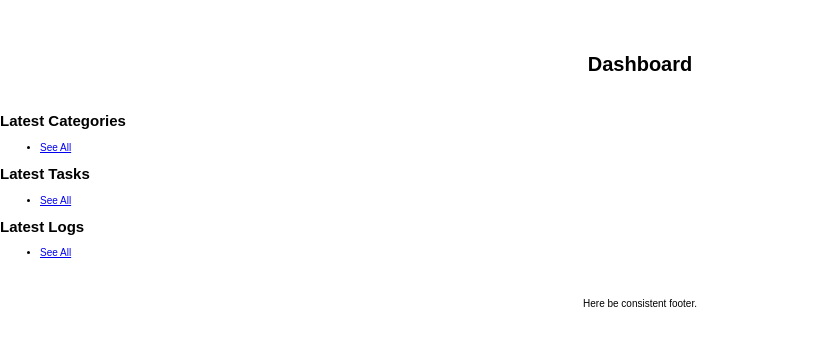
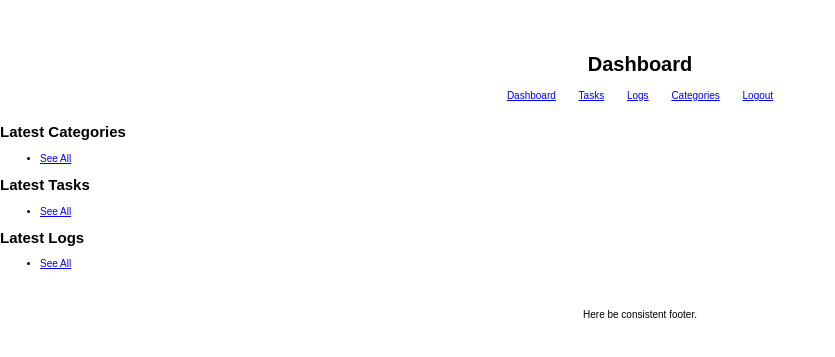
Before and after one commit to samhain13/s13worklog, a Django app: page / in a window 1280 px wide. Shown: the top 357 px of the page, without its empty margins (0-835 px from the left). Run offline with Django 3.2, Linux system fonts and the light colour scheme; the visitor is signed in with stand-in values (Sample User, id 1); data that the repository does not hold is empty.

Commit message:
added menu bar; fixed logout view

```diff
--- a/s13worklog/jinja2/_base.html
+++ b/s13worklog/jinja2/_base.html
@@ -9,12 +9,22 @@
     <body>
         <header>
             <h1>{{ ui_title }}</h1>
+
+        {%- if request.user.is_authenticated %}
+            <ul>
+                <li><a href="{{ reverse('worklog.dashboard') }}">Dashboard</a></li>
+                <li><a href="{{ reverse('worklog.tasks') }}">Tasks</a></li>
+                <li><a href="{{ reverse('worklog.logitems') }}">Logs</a></li>
+                <li><a href="{{ reverse('worklog.categories') }}">Categories</a></li>
+                <li><a href="{{ reverse('worklog.logout') }}">Logout</a></li>
+            </ul>
+        {%- endif %}
         </header>
 
     {%- set messages=get_messages(request) %}
     {%- if messages %}
         <section id="system-messages">
-            <h2>System Messages</h2>
+            <h2 class="clipped">System Messages</h2>
             <ul>
         {%- for m in messages %}
                 <li{% if m.tags %} class="{{ m.tags }}"{% endif %}>{{ m }}</li>
--- a/s13worklog/views.py
+++ b/s13worklog/views.py
@@ -4,6 +4,7 @@ from django.contrib.auth import login
 from django.contrib.auth import logout
 from django.contrib.auth.mixins import LoginRequiredMixin
 from django.contrib.auth.models import User
+from django.http import HttpResponse
 from django.shortcuts import redirect
 from django.urls import reverse_lazy
 from django.views.generic import FormView
@@ -54,14 +55,13 @@ class LoginView(UIContextMixin, FormView):
             return self.form_invalid(form)
 
 
-class LogoutView(WorkLogMixin, RedirectView):
-    permanent = True
-    pattern_name = 'worklog.login'
-    query_string = True
+class LogoutView(WorkLogMixin, TemplateView):
+    template_name = '_base.html'
 
-    def get_redirect_url(self, **kwargs):
+    def get(self, request, *args, **kwargs):
         logout(self.request)
-        return super(LogoutView, self).get_redirect_url(**kwargs)
+        messages.success(self.request, 'Thank you for using S13WorkLog.')
+        return redirect(reverse_lazy('worklog.login'))
 
 
 class DashboardView(WorkLogMixin, TemplateView):
--- a/website/static/css/default.css
+++ b/website/static/css/default.css
@@ -16,6 +16,16 @@ body {
         padding: 40px 10px 10px 10px;
         text-align: center;
     }
+        body > header ul {
+            list-style-type: none;
+            margin: 0px;
+            padding: 0px;
+        }
+        body > header li {
+            display: inline;
+            margin: 0px 10px;
+            padding: 0px;
+        }
     body > footer {
         padding: 20px 10px 10px 10px;
         text-align: center;
```
